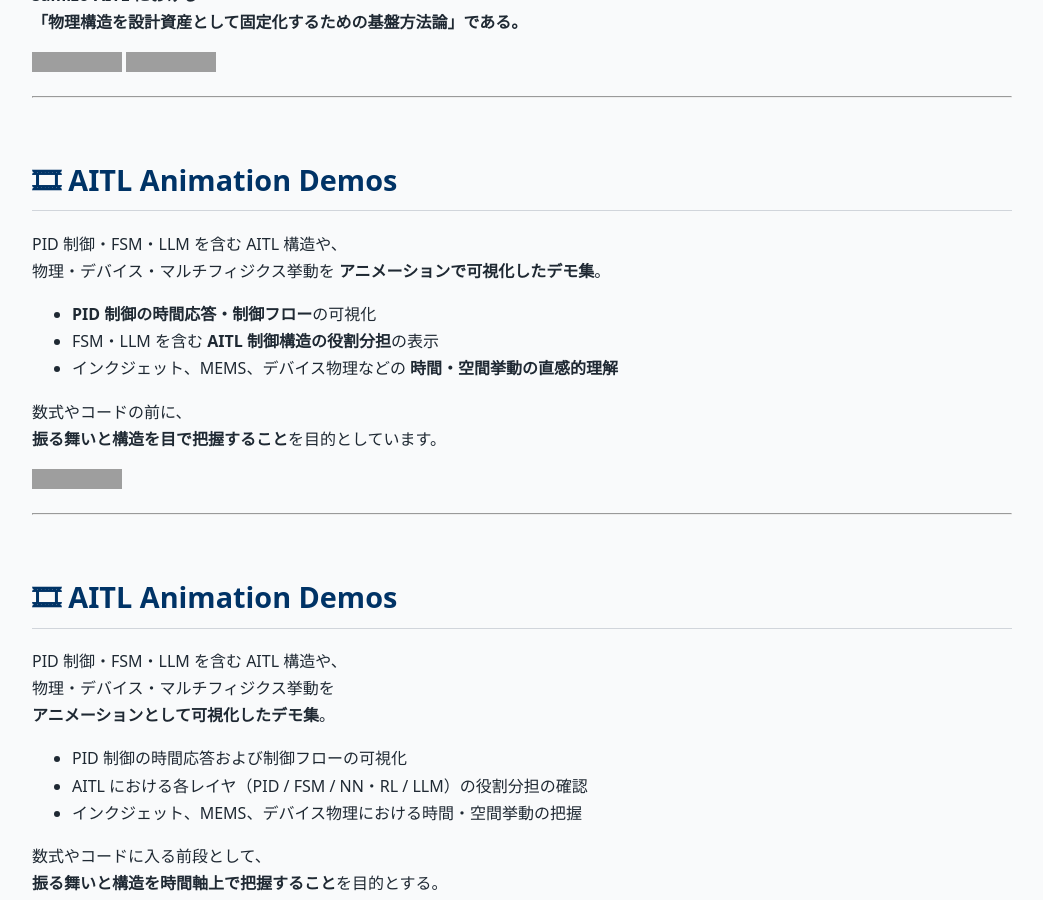
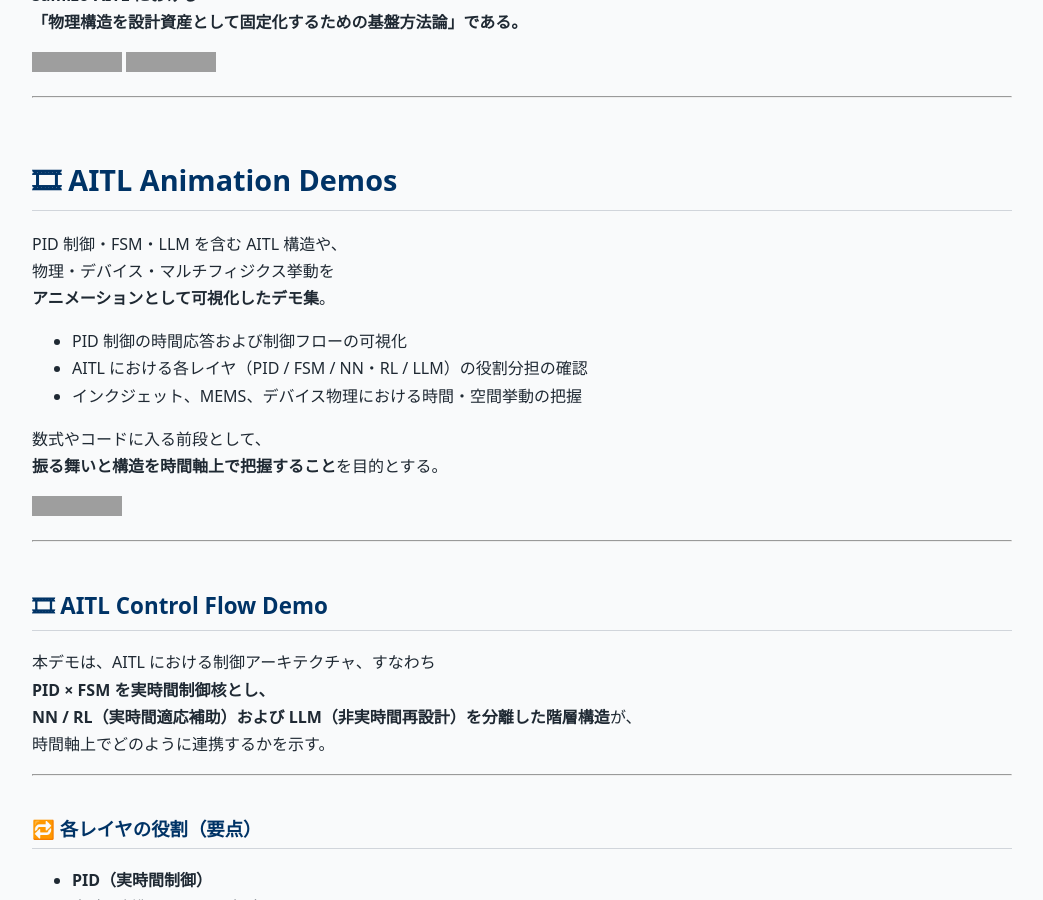
Before and after one commit to Samizo-AITL/Samizo-AITL.github.io, a Jekyll site: the page built from portal/index.md, in a window 1280 px wide and 900 px high, scrolled down 20491 px. Shown: the whole window, without its empty margins (118-1161 px from the left). Built offline with Jekyll 4.4.1, drawn with Linux system fonts in a browser that asks for light colours; our own code applies the rules of GitHub Pages for plain Markdown files; grey boxes are pictures that could not be loaded.

Commit message:
Update index.md

```diff
--- a/portal/index.md
+++ b/portal/index.md
@@ -624,21 +624,6 @@ Samizo-AITL における
 
 # 🎞 AITL Animation Demos
 PID 制御・FSM・LLM を含む AITL 構造や、
-物理・デバイス・マルチフィジクス挙動を **アニメーションで可視化したデモ集**。
-
-- **PID 制御の時間応答・制御フロー**の可視化
-- FSM・LLM を含む **AITL 制御構造の役割分担**の表示
-- インクジェット、MEMS、デバイス物理などの **時間・空間挙動の直感的理解**
-
-数式やコードの前に、
-**振る舞いと構造を目で把握すること**を目的としています。
-
-[![View Demos](https://img.shields.io/badge/View-Demos-brightgreen?logo=github)](https://samizo-aitl.github.io/aitl-animation-demos/)
-
----
-
-# 🎞 AITL Animation Demos
-PID 制御・FSM・LLM を含む AITL 構造や、
 物理・デバイス・マルチフィジクス挙動を
 **アニメーションとして可視化したデモ集**。
 
```
